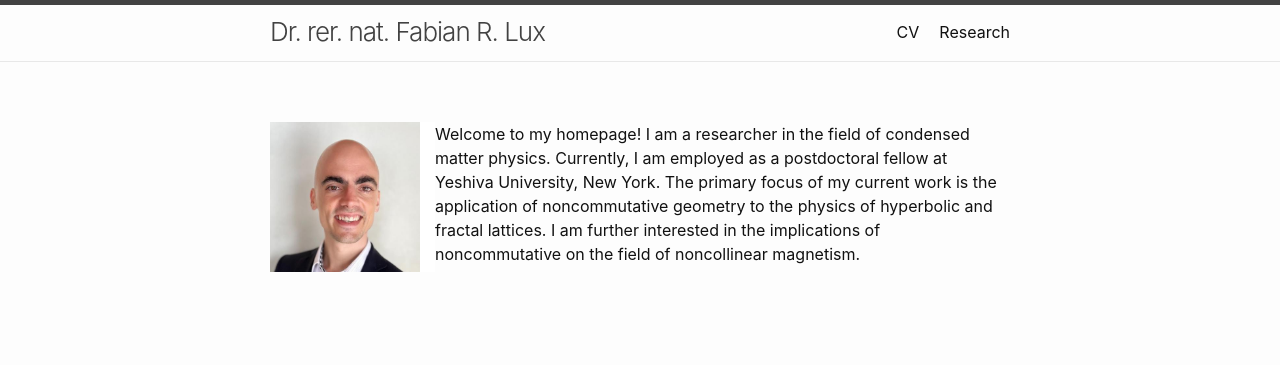
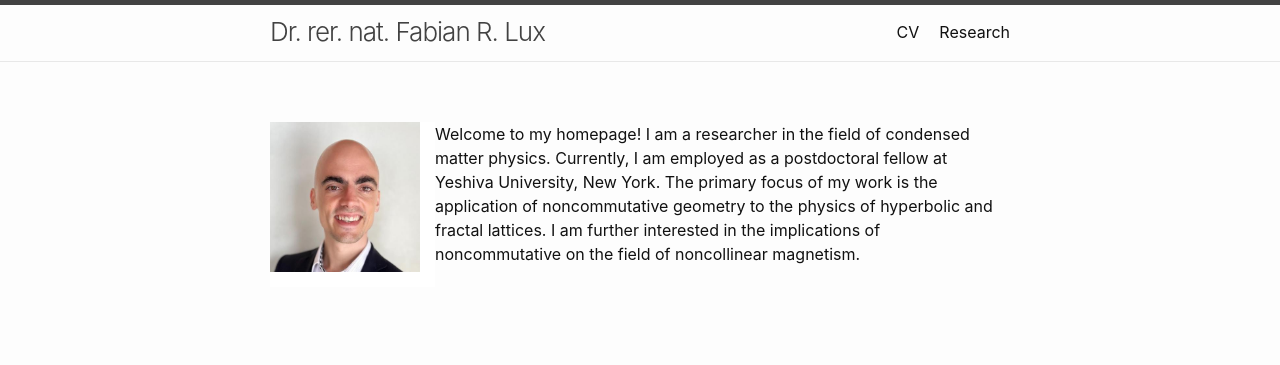
Before and after one commit to luxfabian/luxfabian.github.io, a Jekyll site: the page built from index.markdown, in a window 1280 px wide. Shown: the top 365 px of the page. Built offline with Jekyll 4.4.1, drawn with Linux system fonts in a browser that asks for light colours.

Commit message:
Bottom border

```diff
--- a/index.markdown
+++ b/index.markdown
@@ -5,6 +5,6 @@
 layout: page
 ---
 
-<img style="border-right:15px solid white;" align="left" src="./docs/assets/images/profile_picture.jpeg" alt="Fabian R. Lux" width="150"/>
+<img style="border-right:15px solid white; border-bottom:15px solid white;" align="left" src="./docs/assets/images/profile_picture.jpeg" alt="Fabian R. Lux" width="150"/>
 
-Welcome to my homepage! I am a researcher in the field of condensed matter physics. Currently, I am employed as a postdoctoral fellow at Yeshiva University, New York. The primary focus of my current work is the application of noncommutative geometry to the physics of hyperbolic and fractal lattices. I am further interested in the implications of noncommutative on the field of noncollinear magnetism.
+Welcome to my homepage! I am a researcher in the field of condensed matter physics. Currently, I am employed as a postdoctoral fellow at Yeshiva University, New York. The primary focus of my work is the application of noncommutative geometry to the physics of hyperbolic and fractal lattices. I am further interested in the implications of noncommutative on the field of noncollinear magnetism.
```
